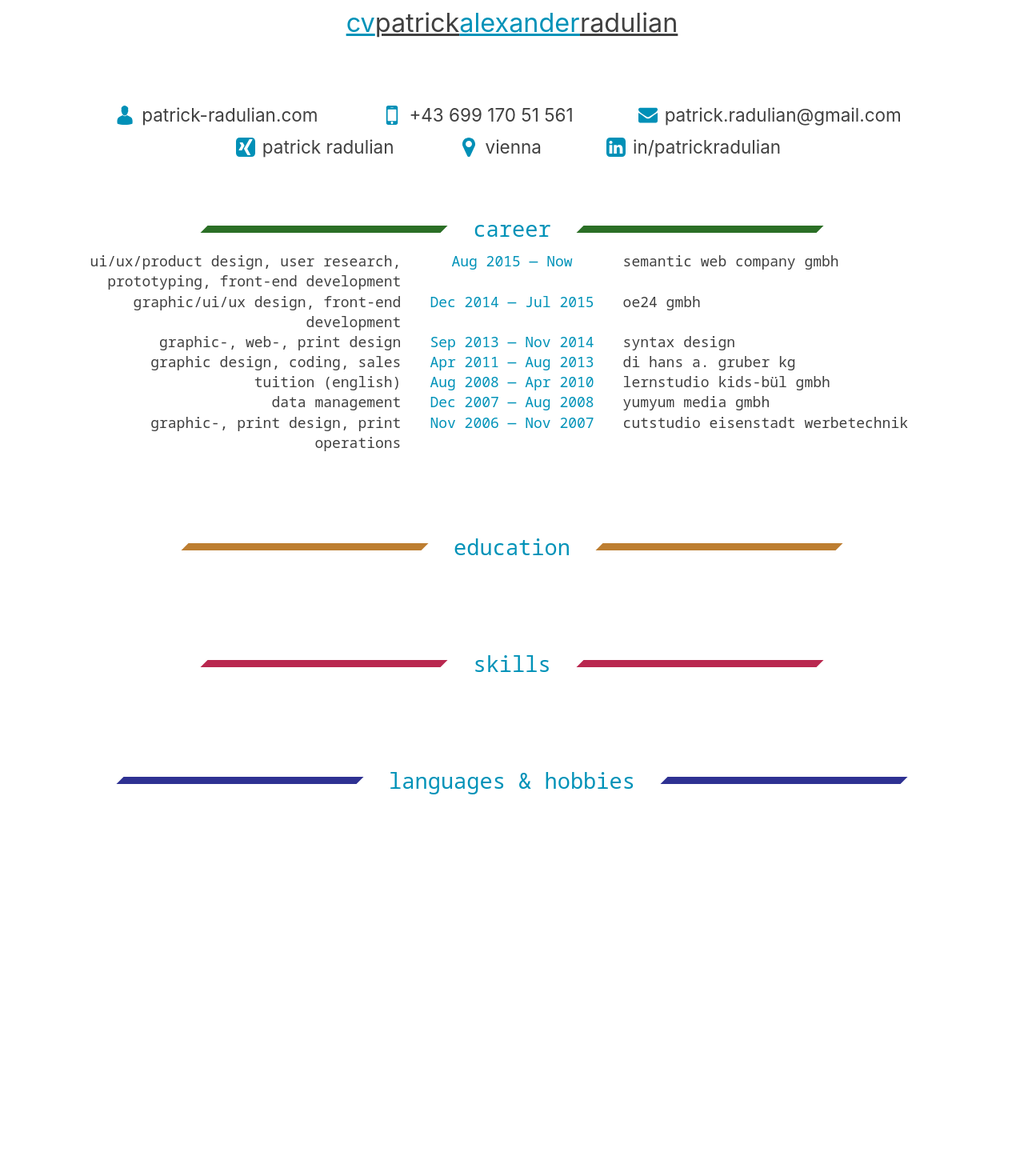
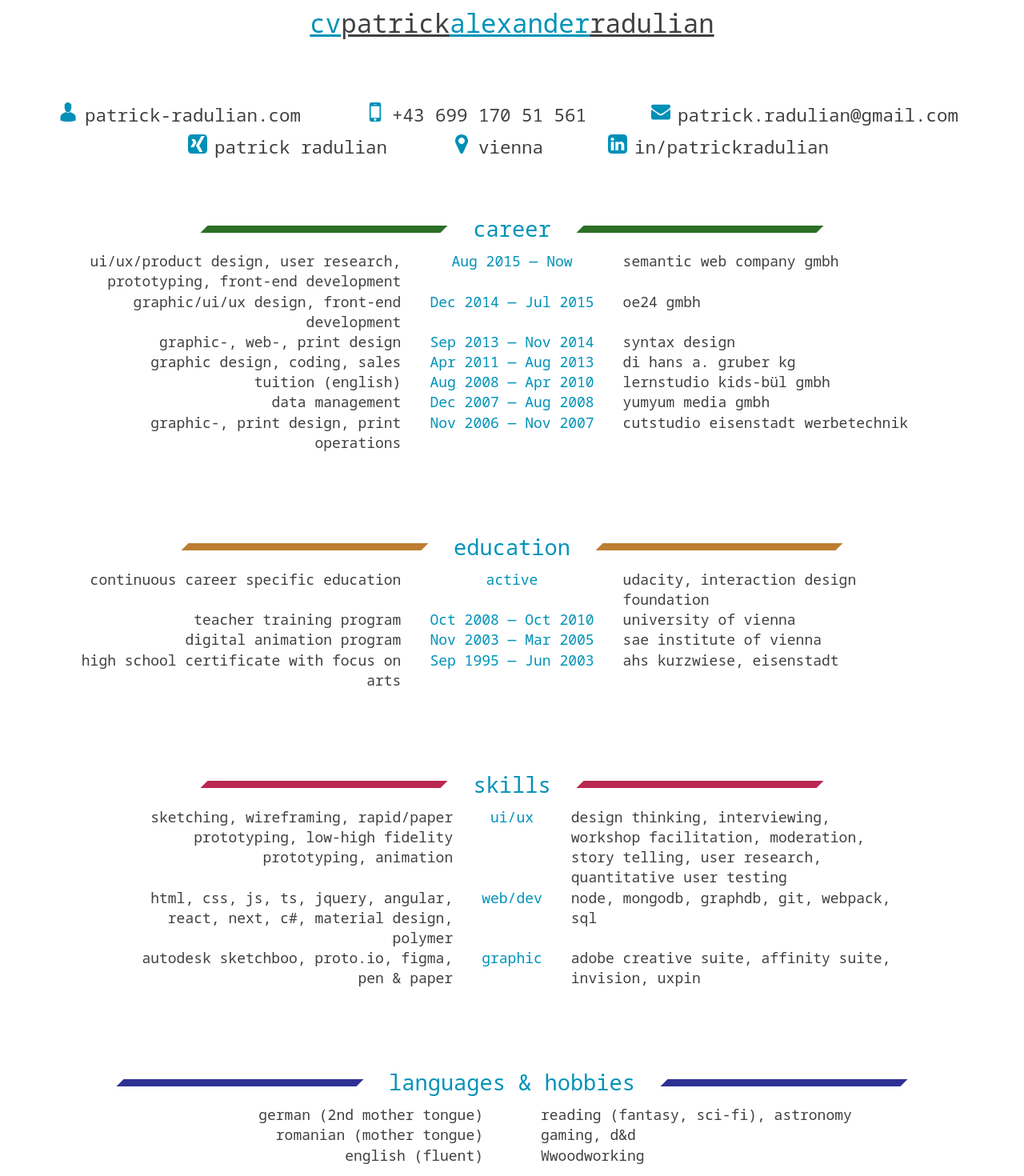
Before and after one commit to patrick-radulian/cv, a Next.js app: page / in a window 1280 px wide. Shown: the part 300-1770 px from the top of the page at 80% size. Before the commit the page ends 1339 px from the top, so only its background shows below. Built offline with nearby package versions, Linux system fonts and the light colour scheme.

Commit message:
Fill out the rest of the sections and further fix layout

```diff
--- a/components/Section/Section.module.css
+++ b/components/Section/Section.module.css
@@ -1,5 +1,6 @@
 .section {
     font-family: 'Noto Sans Mono', monospace;
+    font-weight: 300;
     margin: 3rem 0 2rem;
 }
 
--- a/components/SectionEntry/SectionEntry.module.css
+++ b/components/SectionEntry/SectionEntry.module.css
@@ -12,6 +12,7 @@
     color: var(--secondary);
     margin: 0 2rem;
     text-align: center;
+    white-space: nowrap;
 }
 
 .sectionEntry_right {
--- a/components/header/header.module.css
+++ b/components/header/header.module.css
@@ -1,18 +1,18 @@
 .header {
+    align-items: center;
     display: flex;
     flex-direction: column;
-    align-items: center;
+    font-family: 'Noto Sans Mono', monospace;
+    font-weight: 400;
 }
 
 .imageContainer {
-    position: relative;
-
     border: 5px solid var(--tertiary);
     border-radius: 50%;
-
+    height: 216px;
+    margin: 2rem;
     padding: 0.5rem;
-    margin: 2rem;
-    height: 216px;
+    position: relative;
     width: 216px;
 }
 
@@ -27,6 +27,8 @@
 }
 
 .headerEntries {
+    align-items: center;
     display: flex;
-    align-items: center;
+    flex-wrap: wrap;
+    justify-content: center;
 }
--- a/components/headerEntry/headerEntry.module.css
+++ b/components/headerEntry/headerEntry.module.css
@@ -6,6 +6,10 @@
     color: var(--primary);
 }
 
+.headerEntryIcon {
+    flex: 1 0 24px;
+}
+
 .headerEntryText {
     margin: 0 0.5rem;
 }
--- a/components/headerEntry/headerEntry.tsx
+++ b/components/headerEntry/headerEntry.tsx
@@ -11,7 +11,10 @@ interface IProps {
 export default function HeaderEntry(props: IProps) {
     return (
         <a className={styles.headerEntry} href={props.link} target="_blank">
-            <Image src={`/images/${props.imageFileName}`} width={24} height={24} alt={props.imageAltText}/>
+            <div className={styles.headerEntryIcon}>
+                <Image src={`/images/${props.imageFileName}`} width={24} height={24} alt={props.imageAltText}/>
+            </div>
+
             <span className={styles.headerEntryText}>{props.text}</span>
         </a>
     )
--- a/components/main/main.tsx
+++ b/components/main/main.tsx
@@ -6,59 +6,32 @@ export default function Main() {
     return (
         <div className={styles.sections}>
             <Section color="#2B6F26" text="career">
-                <SectionEntry
-                    left="ui/ux/product design, user research, prototyping, front-end development"
-                    center="Aug 2015 &mdash; Now"
-                    right="semantic web company gmbh"
-                />
-
-                <SectionEntry
-                    left="graphic/ui/ux design, front-end development"
-                    center="Dec 2014 &mdash; Jul 2015"
-                    right="oe24 gmbh"
-                />
-
-                <SectionEntry
-                    left="graphic-, web-, print design"
-                    center="Sep 2013 &mdash; Nov 2014"
-                    right="syntax design"
-                />
-
-                <SectionEntry
-                    left="graphic design, coding, sales"
-                    center="Apr 2011 &mdash; Aug 2013"
-                    right="di hans a. gruber kg"
-                />
-
-                <SectionEntry
-                    left="tuition (english)"
-                    center="Aug 2008 &mdash; Apr 2010"
-                    right="lernstudio kids-bül gmbh"
-                />
-
-                <SectionEntry
-                    left="data management"
-                    center="Dec 2007 &mdash; Aug 2008"
-                    right="yumyum media gmbh"
-                />
-
-                <SectionEntry
-                    left="graphic-, print design, print operations"
-                    center="Nov 2006 &mdash; Nov 2007"
-                    right="cutstudio eisenstadt werbetechnik"
-                />
+                <SectionEntry left="ui/ux/product design, user research, prototyping, front-end development" center="Aug 2015 &mdash; Now" right="semantic web company gmbh"/>
+                <SectionEntry left="graphic/ui/ux design, front-end development" center="Dec 2014 &mdash; Jul 2015" right="oe24 gmbh"/>
+                <SectionEntry left="graphic-, web-, print design" center="Sep 2013 &mdash; Nov 2014" right="syntax design"/>
+                <SectionEntry left="graphic design, coding, sales" center="Apr 2011 &mdash; Aug 2013" right="di hans a. gruber kg"/>
+                <SectionEntry left="tuition (english)" center="Aug 2008 &mdash; Apr 2010" right="lernstudio kids-bül gmbh"/>
+                <SectionEntry left="data management" center="Dec 2007 &mdash; Aug 2008" right="yumyum media gmbh"/>
+                <SectionEntry left="graphic-, print design, print operations" center="Nov 2006 &mdash; Nov 2007" right="cutstudio eisenstadt werbetechnik"/>
             </Section>
 
             <Section color="#BD7E31" text="education">
-                <div></div>
+                <SectionEntry left="continuous career specific education" center="active" right="udacity, interaction design foundation"/>
+                <SectionEntry left="teacher training program" center="Oct 2008 &mdash; Oct 2010" right="university of vienna"/>
+                <SectionEntry left="digital animation program" center="Nov 2003 &mdash; Mar 2005" right="sae institute of vienna"/>
+                <SectionEntry left="high school certificate with focus on arts" center="Sep 1995 &mdash; Jun 2003" right="ahs kurzwiese, eisenstadt"/>
             </Section>
 
             <Section color="#B9274F" text="skills">
-                <div></div>
+                <SectionEntry left="sketching, wireframing, rapid/paper prototyping, low-high fidelity prototyping, animation" center="ui/ux" right="design thinking, interviewing, workshop facilitation, moderation, story telling, user research, quantitative user testing"/>
+                <SectionEntry left="html, css, js, ts, jquery, angular, react, next, c#, material design, polymer" center="web/dev" right="node, mongodb, graphdb, git, webpack, sql"/>
+                <SectionEntry left="autodesk sketchboo, proto.io, figma, pen &amp; paper" center="graphic" right="adobe creative suite, affinity suite, invision, uxpin"/>
             </Section>
 
             <Section color="#2E3192" text="languages &amp; hobbies">
-                <div></div>
+                <SectionEntry left="german (2nd mother tongue)" center="" right="reading (fantasy, sci-fi), astronomy"/>
+                <SectionEntry left="romanian (mother tongue)" center="" right="gaming, d&amp;d"/>
+                <SectionEntry left="english (fluent)" center="" right="Wwoodworking"/>
             </Section>
         </div>
     )
--- a/pages/index.tsx
+++ b/pages/index.tsx
@@ -21,7 +21,7 @@ export default function Home() {
                 <meta name="description" content="Patrick Radulian's CV"/>
                 <meta name="og:title" content="Patrick Radulian" />
 
-                <link href="https://fonts.googleapis.com/css2?family=Noto+Sans+Mono:wght@300&display=swap" rel="stylesheet"></link>
+                <link href="https://fonts.googleapis.com/css2?family=Noto+Sans+Mono:wght@300;400&display=swap" rel="stylesheet"></link>
             </Head>
 
             <Header/>
```
